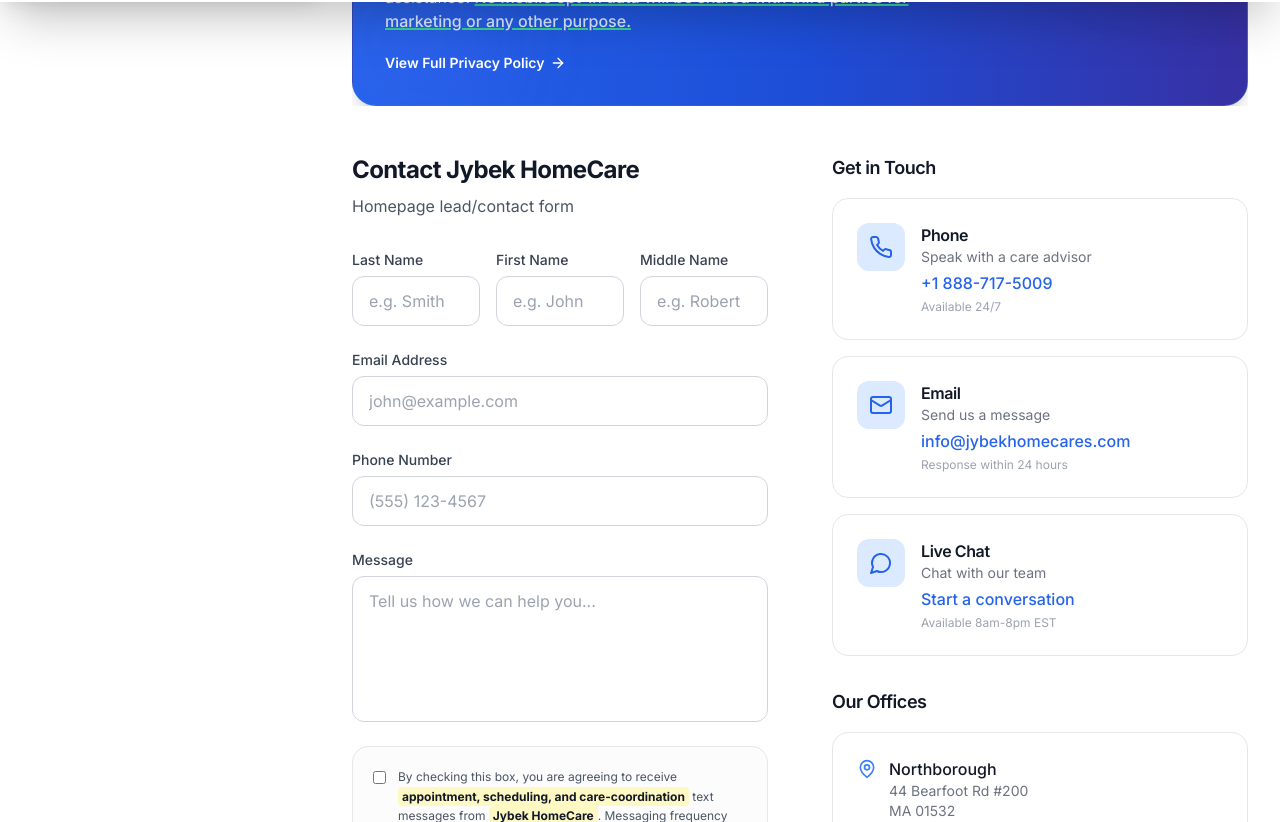
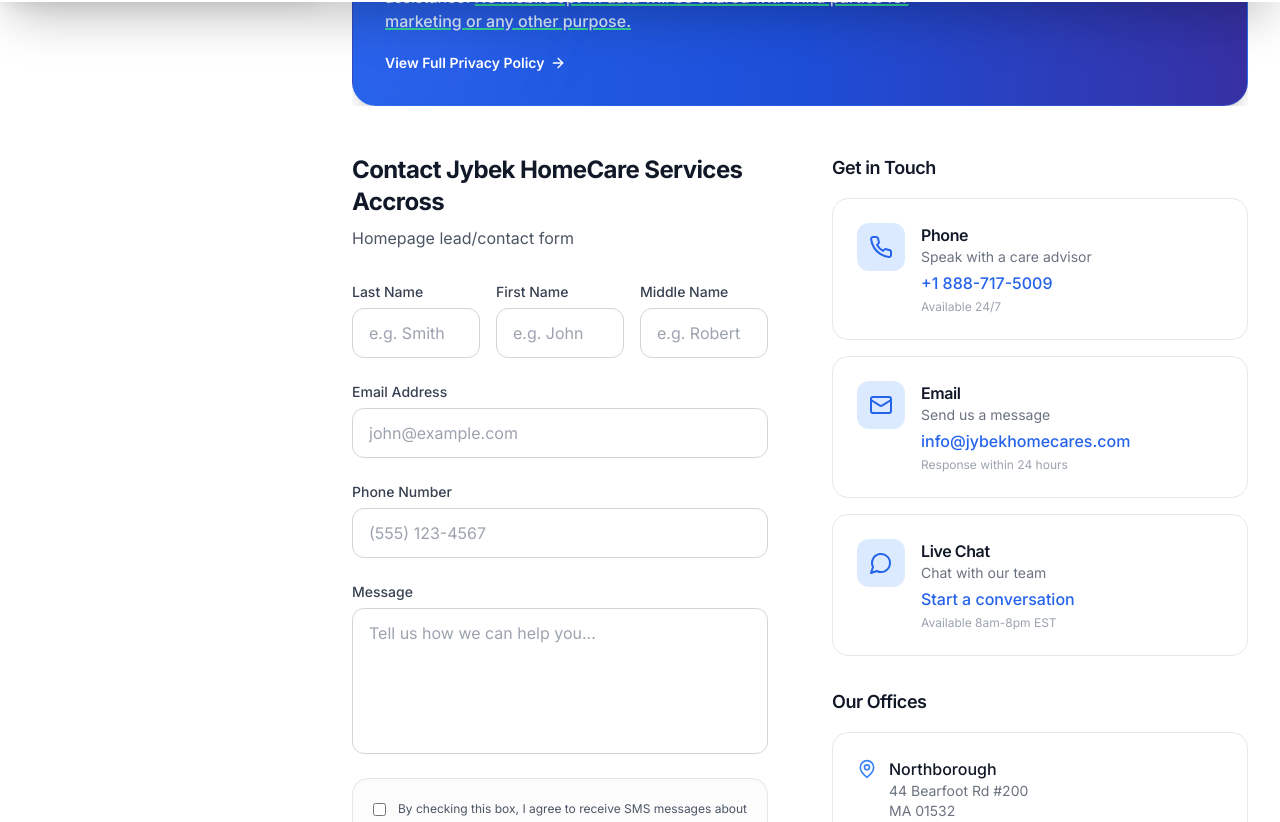
Before and after one commit to factorgh/jybek-care, a Next.js app: page /contact in a window 1280 px wide. Shown: the part 798-1620 px from the top of the page. Built offline with nearby package versions, Linux system fonts and the light colour scheme.

Commit message:
feat: update SMS consent language and enforce mandatory checkbox validation on contact and hero forms

```diff
--- a/src/app/(site)/contact/components/ContactForm.tsx
+++ b/src/app/(site)/contact/components/ContactForm.tsx
@@ -61,7 +61,7 @@
       transition={{ duration: 0.5 }}
     >
       <h2 className="text-2xl font-bold text-gray-900 dark:text-white mb-2">
-        Contact Jybek HomeCare
+        Contact Jybek HomeCare Services Accross
       </h2>
       <p className="text-gray-600 dark:text-gray-400 mb-8">
         Homepage lead/contact form
@@ -120,23 +120,15 @@
               className="mt-1 w-4.5 h-4.5 rounded border-gray-300 text-brand-600 focus:ring-brand-500 dark:bg-gray-800 dark:border-gray-700 cursor-pointer"
             />
             <label htmlFor="sms-form-consent" className="text-xs text-gray-600 dark:text-gray-400 leading-relaxed cursor-pointer select-none">
-              By checking this box, you are agreeing to receive{' '}
-              <span className="font-bold bg-yellow-100 dark:bg-yellow-950/40 text-gray-900 dark:text-white px-1 py-0.5 rounded">
-                appointment, scheduling, and care-coordination
-              </span>{' '}
-              text messages from{' '}
-              <span className="font-bold bg-yellow-100 dark:bg-yellow-950/40 text-gray-900 dark:text-white px-1 py-0.5 rounded">
-                Jybek HomeCare
-              </span>
-              . Messaging frequency may vary. Message and data rates may apply. See our{' '}
+              By checking this box, I agree to receive SMS messages about Conversational purposes from JYBEK HOMECARE SERVICES at the phone number provided above. The SMS frequency may vary. Data rates may apply. Text HELP to +1 888-717-5009 for assistance. Reply STOP to opt out of receiving SMS messages. Please review our{' '}
               <button
                 type="button"
                 onClick={() => setIsPrivacyOpen(true)}
                 className="text-brand-600 dark:text-brand-400 font-semibold hover:underline"
               >
                 Privacy Policy
-              </button>
-              . No mobile opt-in data will be shared with third parties. Message HELP for assistance. Reply STOP to any message to opt out.
+              </button>{' '}
+              for more information.
             </label>
           </div>
 
--- a/src/components/marketing/Hero.tsx
+++ b/src/components/marketing/Hero.tsx
@@ -44,6 +44,7 @@
   const [isPrivacyOpen, setIsPrivacyOpen] = useState(false);
   const [smsPhoneNumber, setSmsPhoneNumber] = useState('');
   const [smsPhoneError, setSmsPhoneError] = useState('');
+  const [smsConsentChecked, setSmsConsentChecked] = useState(true);
   const [toast, setToast] = useState<{ message: string } | null>(null);
 
   // Auto-dismiss toast notifications
@@ -76,6 +77,10 @@
 
   const handleSmsSubmit = (e: React.FormEvent) => {
     e.preventDefault();
+    if (!smsConsentChecked) {
+      setSmsPhoneError('Please check the consent box to continue');
+      return;
+    }
     const cleaned = smsPhoneNumber.replace(/\D/g, '');
     if (cleaned.length < 10) {
       setSmsPhoneError('Please enter a valid 10-digit phone number');
@@ -418,20 +423,8 @@
                   Confirm your phone number
                 </h2>
 
-                <p className="text-xs sm:text-sm text-gray-550 dark:text-gray-400 leading-relaxed mb-6 text-left font-sans">
-                  By providing your phone number, you consent to receive text messages from Jybek HomeCare Services at the number provided for informational purposes like providing updates on your application status. Messaging frequency may vary. Message and data rates may apply.{' '}
-                  <button
-                    type="button"
-                    onClick={() => setIsPrivacyOpen(true)}
-                    className="underline font-semibold text-gray-750 dark:text-gray-300 hover:text-brand-600 dark:hover:text-brand-400 transition-colors"
-                  >
-                    Privacy Policy
-                  </button>
-                  . No mobile opt-in data will be shared with third parties. By clicking next, Jybek HomeCare Services will send a code to this phone number for verification purposes.
-                </p>
-
                 {/* Phone Input */}
-                <div className="mb-6">
+                <div className="mb-4">
                   <div className="relative">
                     <Phone className="absolute left-4 top-1/2 -translate-y-1/2 w-5 h-5 text-gray-400 dark:text-gray-500" />
                     <input
@@ -455,17 +448,48 @@
                     </p>
                   )}
                 </div>
+
+                {/* Consent Box */}
+                <div className="mb-4 p-4 sm:p-4.5 rounded-2xl border border-gray-200 dark:border-gray-700/80 bg-gray-50/80 dark:bg-gray-800/40 transition-colors hover:border-gray-300 dark:hover:border-gray-600">
+                  <div className="flex items-start gap-3">
+                    <input
+                      type="checkbox"
+                      id="hero-sms-consent-checkbox"
+                      checked={smsConsentChecked}
+                      onChange={(e) => {
+                        setSmsConsentChecked(e.target.checked);
+                        if (smsPhoneError && e.target.checked) setSmsPhoneError('');
+                      }}
+                      required
+                      className="mt-0.5 h-4.5 w-4.5 rounded border-gray-300 dark:border-gray-600 text-brand-600 focus:ring-brand-500 dark:bg-gray-800 shrink-0 cursor-pointer accent-brand-600"
+                    />
+                    <label htmlFor="hero-sms-consent-checkbox" className="text-xs text-gray-600 dark:text-gray-300 leading-relaxed cursor-pointer select-none font-sans text-left">
+                      By checking this box, I agree to receive SMS messages about Conversational purposes from JYBEK HOMECARE SERVICES at the phone number provided above. The SMS frequency may vary. Data rates may apply. Text HELP to +1 888-717-5009 for assistance. Reply STOP to opt out of receiving SMS messages. Please review our{' '}
+                      <button
+                        type="button"
+                        onClick={(e) => {
+                          e.stopPropagation();
+                          setIsPrivacyOpen(true);
+                        }}
+                        className="underline font-semibold text-gray-900 dark:text-white hover:text-brand-600 dark:hover:text-brand-400 transition-colors"
+                      >
+                        Privacy Policy
+                      </button>{' '}
+                      for more information.
+                    </label>
+                  </div>
+                </div>
               </div>
 
-              <div className="mt-auto pt-6">
+              <div className="mt-auto pt-4">
                 {/* Submit Button */}
                 <Button
                   type="submit"
                   fullWidth
                   size="lg"
-                  disabled={!smsPhoneNumber}
+                  disabled={!smsPhoneNumber || !smsConsentChecked}
                   className={`text-base font-bold shadow-brand-500/20 py-4 px-6 rounded-2xl transition-all duration-200 ${
-                    !smsPhoneNumber ? 'opacity-50 cursor-not-allowed' : ''
+                    !smsPhoneNumber || !smsConsentChecked ? 'opacity-50 cursor-not-allowed' : ''
                   }`}
                 >
                   Next
```
